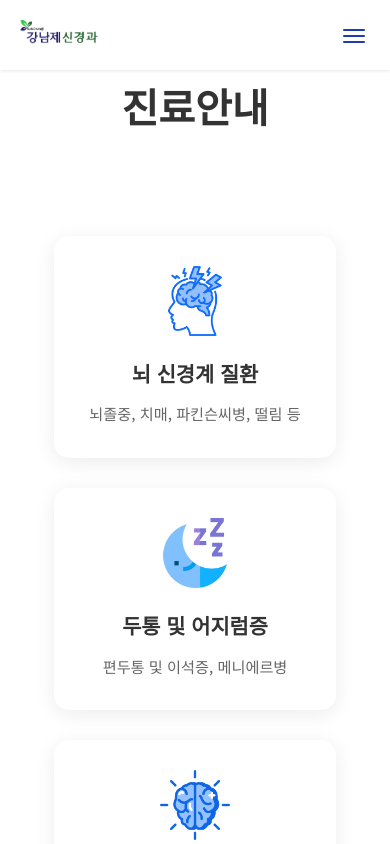
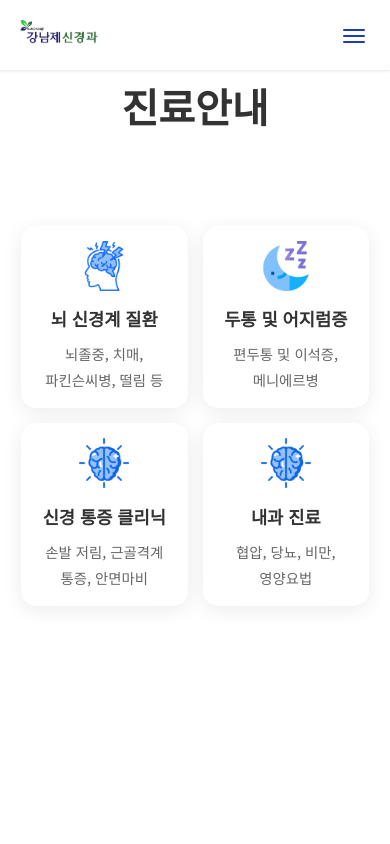
Before and after one commit to krrrrrg/knjneuro, a Next.js app: page /services in a window 390 px wide. Shown: the top 844 px of the page. Built offline with nearby package versions, Linux system fonts and the light colour scheme.

Commit message:
모달 수정

```diff
--- a/src/app/globals.css
+++ b/src/app/globals.css
@@ -181,6 +181,18 @@ a {
 
   .detail-content {
     flex-direction: column;
+    gap: 15px;
+    margin-top: 15px;
+    width: 100%;
+    overflow-x: hidden; /* 가로 스크롤 방지 */
+  }
+
+  .detail-section {
+    min-width: auto; /* 최소 너비 제거 */
+    width: 100%; /* 전체 너비 사용 */
+    padding: 15px; /* 패딩 감소 */
+    margin: 0; /* 마진 제거 */
+    box-sizing: border-box; /* 박스 크기 계산에 패딩 포함 */
   }
 
   .service-detail h2 {
@@ -189,6 +201,35 @@ a {
 
   .service-section h3 {
     font-size: 18px;
+  }
+
+  .detail-section ul {
+    padding-left: 0;
+  }
+
+  .detail-section ul li {
+    font-size: 0.95rem;
+    margin-bottom: 8px;
+    padding-left: 18px;
+  }
+
+  .detail-section ul li::before {
+    font-size: 0.9rem;
+  }
+
+  .service-detail.active {
+    max-width: 100%;
+    overflow-x: hidden;
+  }
+
+  .modal {
+    padding: 0;
+  }
+
+  .modal-content {
+    margin: 5% auto;
+    max-height: 90vh;
+    overflow-y: auto;
   }
 }
 
@@ -376,9 +417,9 @@ a {
 
 .service-grid {
   display: grid;
-  grid-template-columns: repeat(auto-fill, minmax(280px, 1fr));
-  gap: 30px;
-  margin-top: 50px;
+  grid-template-columns: repeat(auto-fill, minmax(240px, 1fr)); /* 카드 너비 축소 280px -> 240px */
+  gap: 25px; /* 간격 줄임 30px -> 25px */
+  margin-top: 40px; /* 간격 조정 50px -> 40px */
   overflow-x: auto;
   padding-bottom: 20px;
   scroll-snap-type: x mandatory;
@@ -387,7 +428,7 @@ a {
 .service-card {
   background-color: white;
   border-radius: 15px;
-  padding: 30px;
+  padding: 20px;
   box-shadow: 0 4px 20px rgba(0, 0, 0, 0.08);
   text-align: center;
   transition: transform 0.3s ease, box-shadow 0.3s ease;
@@ -395,6 +436,8 @@ a {
   flex-direction: column;
   align-items: center;
   cursor: pointer;
+  height: auto;
+  min-height: 200px;
 }
 
 .service-card:hover {
@@ -403,21 +446,21 @@ a {
 }
 
 .service-card img {
-  width: 70px; /* 이미지 약간 축소 */
-  height: 70px;
-  margin: 0 auto 15px; /* 여백 축소 */
+  width: 60px;
+  height: 60px;
+  margin: 0 auto 10px;
   object-fit: contain;
 }
 
 .service-card h3 {
-  margin-bottom: 10px; /* 여백 축소 */
+  margin-bottom: 8px;
   color: #333;
   width: 100%;
-  min-height: 30px; /* 최소 높이 설정 */
+  min-height: 24px;
   display: flex;
   align-items: center;
   justify-content: center;
-  font-size: 1.3rem; /* 글자 크기 조정 */
+  font-size: 1.2rem;
 }
 
 .service-card p {
@@ -455,7 +498,30 @@ a {
 /* 모바일 화면 (기본) */
 @media (max-width: 767px) {
   .service-grid {
-    grid-template-columns: 1fr;
+    grid-template-columns: repeat(2, 1fr); /* 모바일에서 2열로 표시 */
+    gap: 15px;
+    padding: 0 5px 15px 5px;
+  }
+
+  .service-card {
+    min-height: 180px; /* 모바일에서 카드 높이 줄임 */
+    padding: 15px 10px;
+  }
+
+  .service-card img {
+    width: 50px;
+    height: 50px;
+    margin-bottom: 8px;
+  }
+
+  .service-card h3 {
+    font-size: 1.1rem;
+    min-height: auto;
+  }
+
+  .service-card p {
+    font-size: 0.9rem;
+    margin-top: 5px;
   }
 }
 
```
